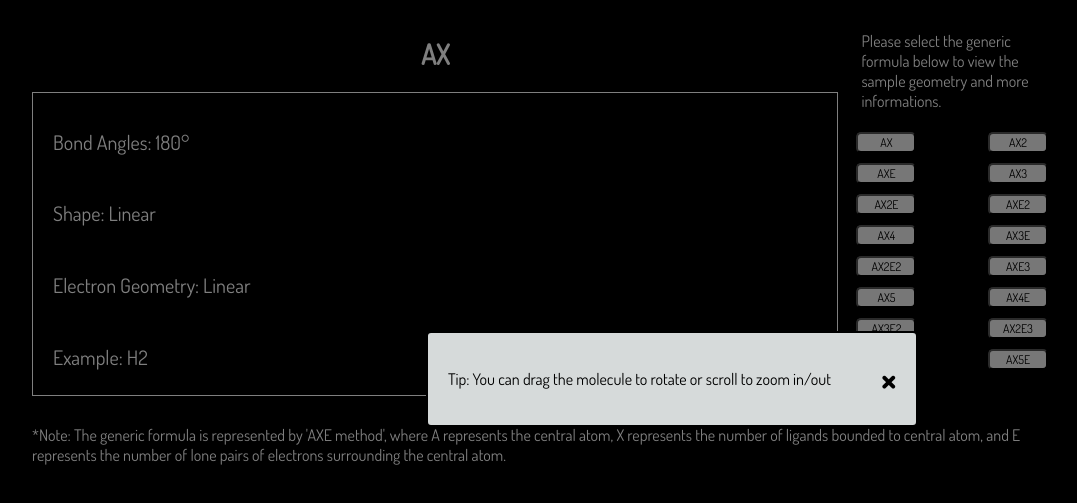
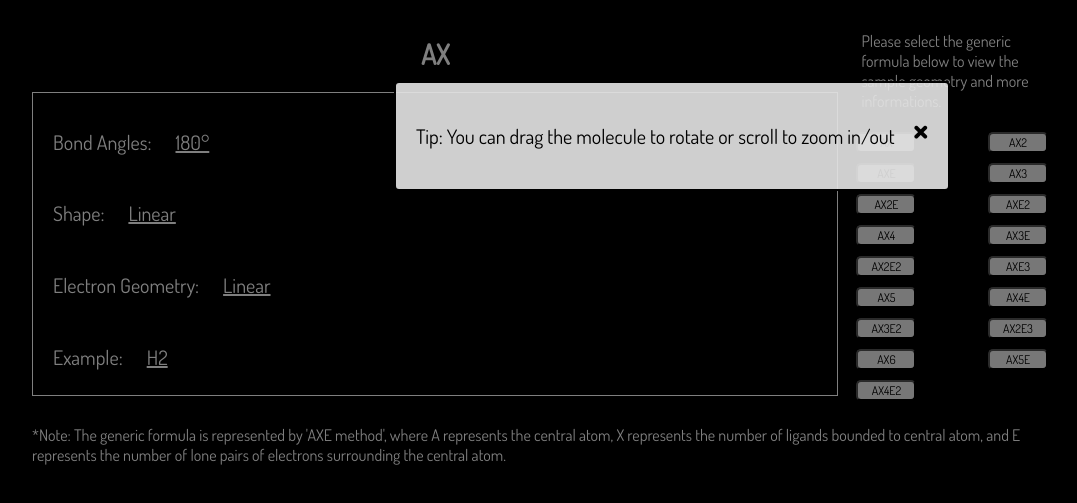
Before and after one commit to tsai810417/VSEPR-Models, a website built with webpack: page index.html in a window 1280 px wide. Shown: the part 129-632 px from the top of the page, without its empty margins (96-1173 px from the left). Built offline with nearby package versions, Linux system fonts and the light colour scheme; no server answers; files whose address does not match are found by name.

Commit message:
fix styling

```diff
--- a/index.html
+++ b/index.html
@@ -31,10 +31,10 @@
         <div id="model">
           <div id="info">
             <ul>
-              <li id="bondAngles">Bond Angles: 180°</li>
-              <li id="shape">Shape: Linear</li>
-              <li id="elecGeo">Electron Geometry: Linear</li>
-              <li id="example">Example: H2</li>
+              <li>Bond Angles: <span id="bondAngles">180°</span></li>
+              <li>Shape: <span id="shape">Linear</span></li>
+              <li>Electron Geometry: <span id="elecGeo">Linear</span></li>
+              <li>Example: <span id="example">H2</span></li>
             </ul>
           </div>
           <script>
--- a/main.js
+++ b/main.js
@@ -88,13 +88,13 @@ document.addEventListener('DOMContentLoaded', () => {
     button.addEventListener('click',() => {
       document.getElementById('title').innerHTML = `${menuArr[n]}`;
 
-      document.getElementById('bondAngles').innerHTML = `Bond Angles: ${getBondAngles(n)}`;
+      document.getElementById('bondAngles').innerHTML = `${getBondAngles(n)}`;
 
-      document.getElementById('elecGeo').innerHTML = `Electron Geometry: ${getElecGeo(n)}`;
+      document.getElementById('elecGeo').innerHTML = `${getElecGeo(n)}`;
 
-      document.getElementById('shape').innerHTML = `Shape: ${getShape(n)}`;
+      document.getElementById('shape').innerHTML = `${getShape(n)}`;
 
-      document.getElementById('example').innerHTML = `Example: ${getExample(n)}`;
+      document.getElementById('example').innerHTML = `${getExample(n)}`;
 
       ChemDoodle.io.file.content(`./model/${getExample(n)}.mol`, function(ex) {
         const mol = ChemDoodle.readMOL(ex, 1);
--- a/style.css
+++ b/style.css
@@ -90,21 +90,27 @@ button:hover {
   font-size: 20px;
 }
 
+#info > ul > li > span  {
+  margin-left: 20px;
+  text-decoration: underline;
+}
+
 #modal {
   display: none;
   position: fixed;
   height: 100%;
   width: 100%;
   z-index: 1;
-  padding-top: 450px;
+  padding-top: 200px;
   background-color: rgb(0,0,0);
   background-color: rgba(0,0,0,0.5);
 }
 
 #modal-content {
+  font-size: 20px;
   color: #000000;
-  background-color: #D6DADA;
-  width: 35%;
+  background-color: rgba(230, 230, 230, 0.9);
+  width: 40%;
   margin: auto;
   padding: 20px;
   border: 2px solid #000000;
```
Also changed, not shown: bundle.js (+4 -4 lines), 1 other file.
